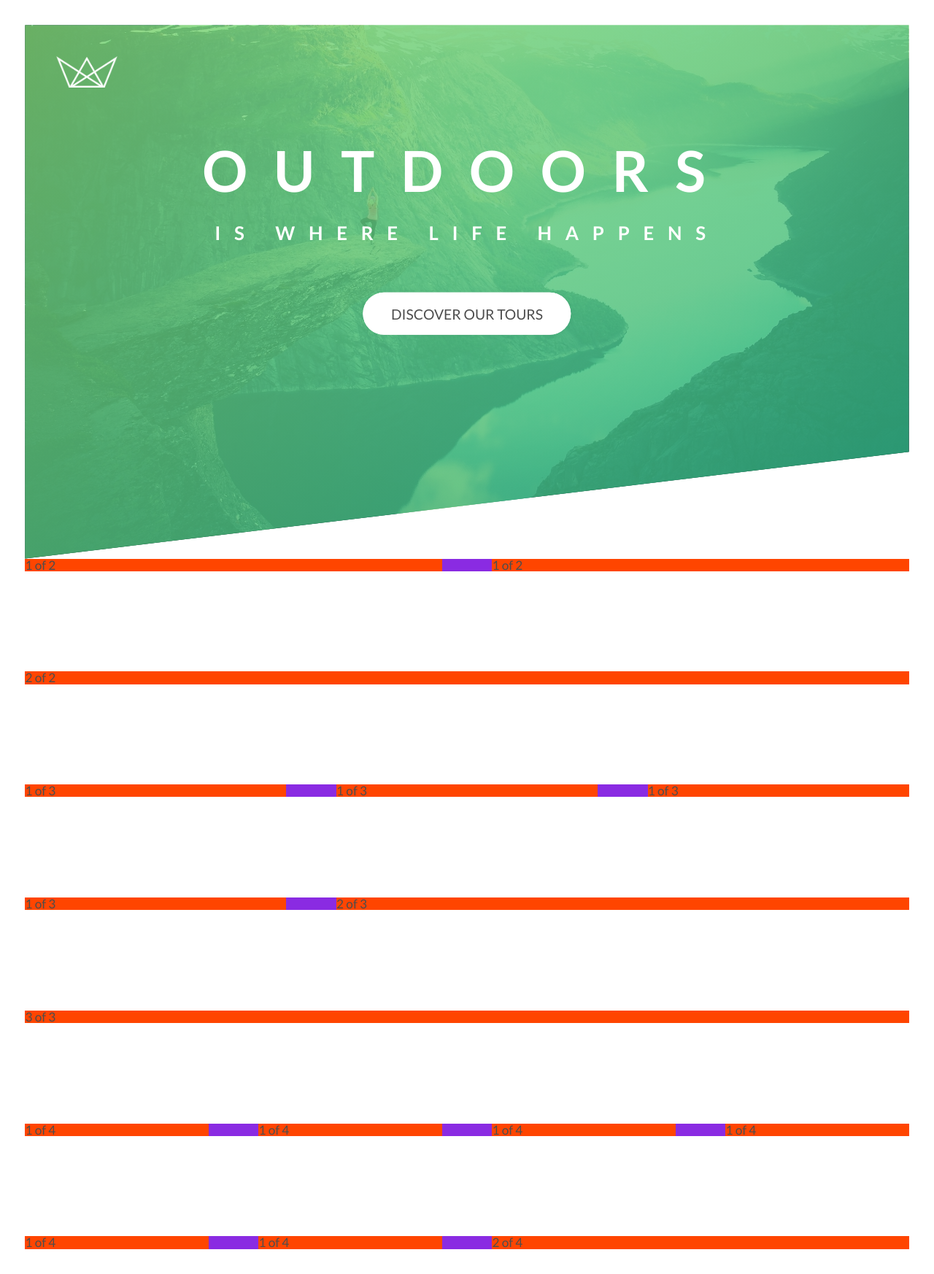
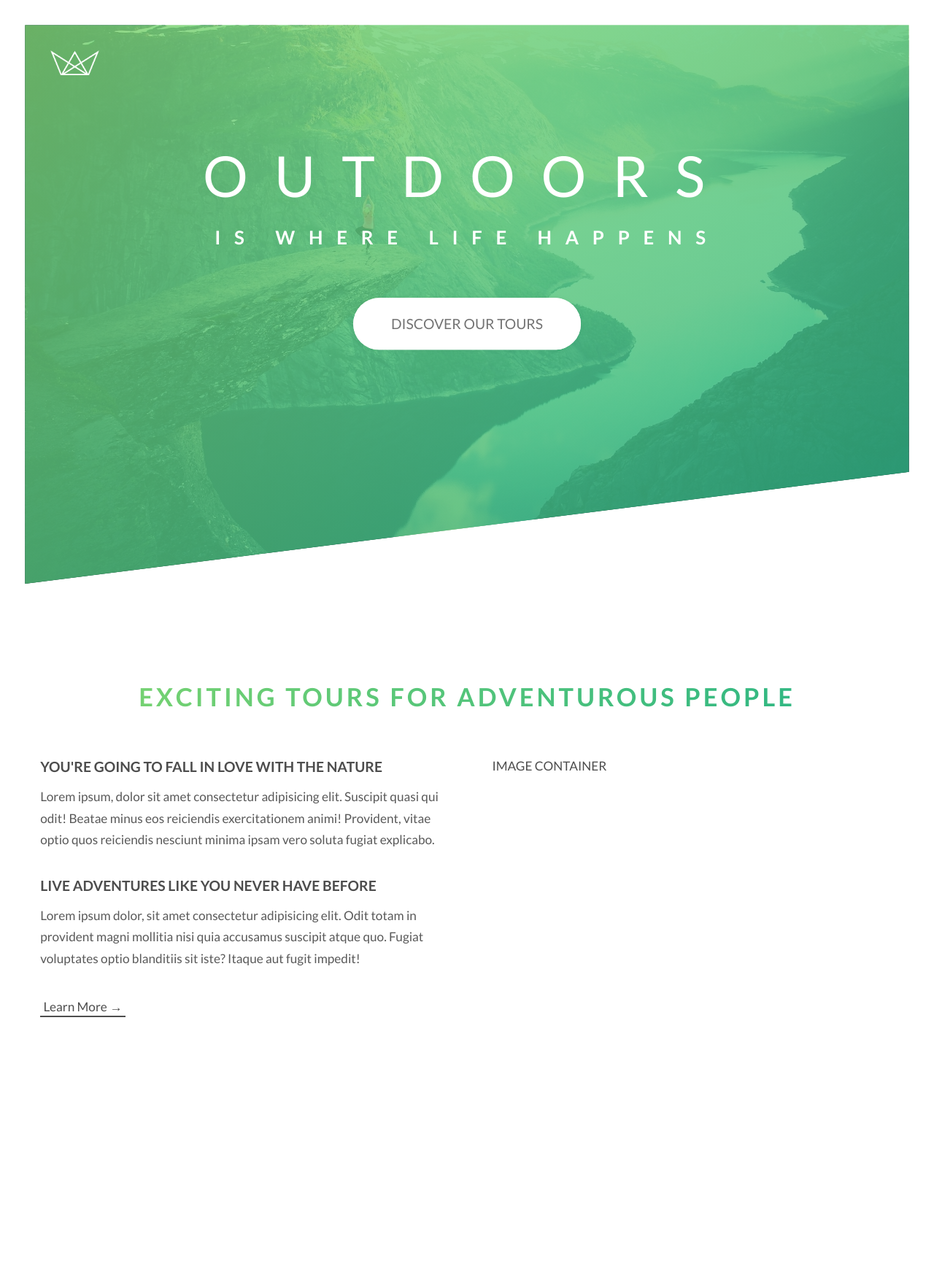
Before and after one commit to onurcaner/udemy-advanced-css-and-sass-flexbox-grid-animations-and-more, a website built with Parcel: page Natours/index.html in a window 1280 px wide. Shown: the whole page at 73% size. After the commit the page ends 1429 px from the top, so only its background shows below. Built offline with nearby package versions, Linux system fonts and the light colour scheme.

Commit message:
Code backup and course checkpoint

```diff
--- a/Natours/index.html
+++ b/Natours/index.html
@@ -21,6 +21,7 @@
     <link rel="stylesheet" href="./source/sass/main.scss" />
   </head>
   <body>
+    <!-- Hero Section -->
     <header class="hero">
       <img
         class="hero__logo"
@@ -42,44 +43,44 @@
       </div>
     </header>
     <main>
-      <div class="gird">
-        <div class="grid__row">
-          <div class="grid__column grid__column--size--1-of-2">1 of 2</div>
-          <div class="grid__column grid__column--size--1-of-2">1 of 2</div>
+      <!-- About Section -->
+      <section class="about">
+        <h2 class="section-heading">Exciting Tours For Adventurous People</h2>
+        <div class="grid">
+          <div class="grid__row">
+            <ul class="grid__column grid__column--size--1-of-2">
+              <li>
+                <h3 class="content-heading">
+                  You're going to fall in love with the nature
+                </h3>
+                <p class="content-text force-margin-bottom">
+                  Lorem ipsum, dolor sit amet consectetur adipisicing elit.
+                  Suscipit quasi qui odit! Beatae minus eos reiciendis
+                  exercitationem animi! Provident, vitae optio quos reiciendis
+                  nesciunt minima ipsam vero soluta fugiat explicabo.
+                </p>
+              </li>
+              <li>
+                <h3 class="content-heading">
+                  Live adventures like you never have before
+                </h3>
+                <p class="content-text force-margin-bottom">
+                  Lorem ipsum dolor, sit amet consectetur adipisicing elit. Odit
+                  totam in provident magni mollitia nisi quia accusamus suscipit
+                  atque quo. Fugiat voluptates optio blanditiis sit iste? Itaque
+                  aut fugit impedit!
+                </p>
+              </li>
+              <li>
+                <a href="#" class="anchor">Learn more &rarr;</a>
+              </li>
+            </ul>
+            <div class="grid__column grid__column--size--1-of-2">
+              IMAGE CONTAINER
+            </div>
+          </div>
         </div>
-
-        <div class="grid__row">
-          <div class="grid__column grid__column--size--2-of-2">2 of 2</div>
-        </div>
-
-        <div class="grid__row">
-          <div class="grid__column grid__column--size--1-of-3">1 of 3</div>
-          <div class="grid__column grid__column--size--1-of-3">1 of 3</div>
-          <div class="grid__column grid__column--size--1-of-3">1 of 3</div>
-        </div>
-
-        <div class="grid__row">
-          <div class="grid__column grid__column--size--1-of-3">1 of 3</div>
-          <div class="grid__column grid__column--size--2-of-3">2 of 3</div>
-        </div>
-
-        <div class="grid__row">
-          <div class="grid__column grid__column--size--3-of-3">3 of 3</div>
-        </div>
-
-        <div class="grid__row">
-          <div class="grid__column grid__column--size--1-of-4">1 of 4</div>
-          <div class="grid__column grid__column--size--1-of-4">1 of 4</div>
-          <div class="grid__column grid__column--size--1-of-4">1 of 4</div>
-          <div class="grid__column grid__column--size--1-of-4">1 of 4</div>
-        </div>
-
-        <div class="grid__row">
-          <div class="grid__column grid__column--size--1-of-4">1 of 4</div>
-          <div class="grid__column grid__column--size--1-of-4">1 of 4</div>
-          <div class="grid__column grid__column--size--2-of-4">2 of 4</div>
-        </div>
-      </div>
+      </section>
     </main>
     <footer></footer>
   </body>
--- a/Natours/source/sass/abstracts/_mixins.scss
+++ b/Natours/source/sass/abstracts/_mixins.scss
@@ -17,3 +17,18 @@
     margin-bottom: $gap;
   }
 }
+
+@mixin margin-bottom($margin) {
+  &:not(:last-child) {
+    margin-bottom: $margin;
+  }
+
+  &.force-margin-bottom {
+    margin-bottom: 2.25rem;
+  }
+}
+
+@mixin margin-auto {
+  margin-left: auto;
+  margin-right: auto;
+}
--- a/Natours/source/sass/abstracts/_variables.scss
+++ b/Natours/source/sass/abstracts/_variables.scss
@@ -1,11 +1,41 @@
+@use 'sass:color';
+@use 'sass:math';
+
+/* Given Colors */
 $color--primary--light: #7ed56f;
 $color--primary: #55c57a;
 $color--primary--dark: #28b485;
+$color--white: #fff;
 $color--grey: #808080;
+$color--black: #000;
 
-$shadow--xs: 0 0 0.5rem -0.1rem rgba(0, 0, 0, 0.08);
-$shadow--s: 0 0 0.8rem -0.16rem rgba(0, 0, 0, 0.1);
-$shadow--m: 0 0 1.25rem -0.25rem rgba(0, 0, 0, 0.12);
-$shadow--l: 0 0 2rem -0.4rem rgba(0, 0, 0, 0.14);
-$shadow--xl: 0 0 2.5rem -0.5rem rgba(0, 0, 0, 0.16);
-$shadow--xxl: 0 0 4rem -0.8rem rgba(0, 0, 0, 0.18);
+/* Text Color Grey */
+$color--text--dark: color.change($color--grey, $lightness: 25%);
+$color--text: color.change($color--grey, $lightness: 30%);
+$color--text--light: color.change($color--grey, $lightness: 35%);
+$color--text--lighter: color.change($color--grey, $lightness: 40%);
+$color--text--lightest: color.change($color--grey, $lightness: 45%);
+
+/* Text Color Main */
+$color--text--primary: color.change($color--primary, $lightness: 25%);
+$color--text--primary--safe: color.change($color--primary, $lightness: 35%);
+$color--text--primary--safe-light: color.change(
+  $color--primary--light,
+  $lightness: 34%
+);
+$color--text--primary--safe-dark: color.change(
+  $color--primary--dark,
+  $lightness: 32%
+);
+
+/* Spacing */
+$length--horizontal-padding: 2rem;
+$length--max-width: 72rem - 2 * $length--horizontal-padding;
+
+/* Shadows */
+$shadow--xs: 0 0 0.5rem -0.1rem rgba($color--black, 0.08);
+$shadow--s: 0 0 0.8rem -0.16rem rgba($color--black, 0.1);
+$shadow--m: 0 0 1.25rem -0.25rem rgba($color--black, 0.12);
+$shadow--l: 0 0 2rem -0.4rem rgba($color--black, 0.14);
+$shadow--xl: 0 0 2.5rem -0.5rem rgba($color--black, 0.16);
+$shadow--xxl: 0 0 4rem -0.8rem rgba($color--black, 0.18);
--- a/Natours/source/sass/base/_animations.scss
+++ b/Natours/source/sass/base/_animations.scss
@@ -14,6 +14,28 @@
 
 %transition--slow {
   transition: all 0.6s ease;
+}
+
+%transition--hover-active-translate {
+  &:hover {
+    translate: 0 -0.125rem;
+  }
+
+  &:active {
+    translate: 0 -0.0625rem;
+  }
+}
+
+%transition--hover-active-shadow--xs {
+  box-shadow: $shadow--xs;
+
+  &:hover {
+    box-shadow: $shadow--m;
+  }
+
+  &:active {
+    box-shadow: $shadow--s;
+  }
 }
 
 @keyframes fade-in--to-left {
--- a/Natours/source/sass/base/_base.scss
+++ b/Natours/source/sass/base/_base.scss
@@ -3,8 +3,13 @@ html {
 }
 
 body {
-  padding: 2rem;
-  background-color: white;
+  padding: $length--horizontal-padding;
+  background-color: $color--white;
+}
+
+main {
+  max-width: $length--max-width;
+  @include margin-auto;
 }
 
 .grid {
@@ -12,13 +17,11 @@ body {
   $gap--row: 8rem;
 
   &__row {
-    background-color: blueviolet;
     @include clear-fix;
     @include row-gap($gap--row);
   }
 
   &__column {
-    background-color: orangered;
     float: left;
     width: 100%;
     @include column-gap($gap--column);
--- a/Natours/source/sass/base/_reset.scss
+++ b/Natours/source/sass/base/_reset.scss
@@ -28,3 +28,7 @@ img {
   height: auto;
   width: auto;
 }
+
+ul {
+  list-style-type: none;
+}
--- a/Natours/source/sass/base/_typography.scss
+++ b/Natours/source/sass/base/_typography.scss
@@ -1,6 +1,64 @@
-@use 'sass:color';
-
 body {
   font-family: 'Lato', sans-serif;
-  color: color.change($color--grey, $lightness: 30%);
+  color: $color--text;
 }
+
+%heading {
+  font-weight: 700;
+  text-align: center;
+  text-transform: uppercase;
+}
+
+@mixin hero-heading {
+  @extend %heading;
+  font-size: 3.4rem;
+  letter-spacing: 1ch;
+  color: $color--white;
+
+  &--main,
+  &--sub {
+    display: block;
+  }
+
+  &--main {
+    font-size: 4.5rem;
+    letter-spacing: 0.8ch;
+    font-weight: 400;
+    margin-bottom: 2rem;
+  }
+
+  &--sub {
+    font-size: 1.5rem;
+    letter-spacing: 1.25ch;
+    margin-bottom: 4rem;
+  }
+}
+
+%section-heading {
+  @extend %heading;
+  font-size: 2rem;
+  letter-spacing: 0.2ch;
+  background-image: linear-gradient(
+    to right,
+    $color--primary--light,
+    $color--primary--dark
+  );
+  background-clip: text;
+  color: transparent;
+  margin-bottom: 4rem;
+}
+
+%content-heading {
+  @extend %heading;
+  text-align: start;
+  font-size: 1.125rem;
+  margin-bottom: 1rem;
+}
+
+%content-text {
+  font-size: 1rem;
+  line-height: 1.7;
+  max-width: 65ch;
+  color: $color--text--light;
+  @include margin-bottom(2.25rem);
+}
--- /dev/null
+++ b/Natours/source/sass/components/_anchor.scss
@@ -0,0 +1,10 @@
+.anchor {
+  text-transform: capitalize;
+  padding: 0.25em;
+  @extend %transition--fast;
+  @extend %transition--hover-active-translate;
+
+  &:hover {
+    color: $color--text--primary;
+  }
+}
--- a/Natours/source/sass/components/_button.scss
+++ b/Natours/source/sass/components/_button.scss
@@ -1,15 +1,14 @@
-@use 'sass:color';
-
 .button {
   position: relative;
   text-transform: uppercase;
   padding: 1em 2em;
   border-bottom: unset;
   border-radius: 2em;
-  color: white;
+  color: $color--white;
   background-color: $color--primary;
-  box-shadow: $shadow--xs;
   @extend %transition--fast;
+  @extend %transition--hover-active-translate;
+  @extend %transition--hover-active-shadow--xs;
 
   &::before {
     content: '';
@@ -22,23 +21,13 @@
     @extend %transition--normal;
   }
 
-  &:hover {
-    box-shadow: $shadow--m;
-    translate: 0 -0.125rem;
-
-    &::before {
-      scale: 1.25 1.5;
-      opacity: 0;
-    }
-  }
-
-  &:active {
-    box-shadow: $shadow--s;
-    translate: 0 -0.0625rem;
+  &:hover::before {
+    scale: 1.25 1.5;
+    opacity: 0;
   }
 
   &--white {
-    color: color.change($color--grey, $lightness: 30%);
-    background-color: white;
+    color: $color--text--lightest;
+    background-color: $color--white;
   }
 }
--- /dev/null
+++ b/Natours/source/sass/components/_content.scss
@@ -0,0 +1,7 @@
+.content-heading {
+  @extend %content-heading;
+}
+
+.content-text {
+  @extend %content-text;
+}
--- a/Natours/source/sass/components/_hero-heading.scss
+++ b/Natours/source/sass/components/_hero-heading.scss
@@ -1,28 +1,16 @@
 .hero-heading {
-  font-size: 3.4rem;
-  letter-spacing: 1ch;
-  text-transform: uppercase;
-  text-align: center;
-  font-weight: 700;
-  color: white;
+  @include hero-heading;
 
   &--main,
   &--sub {
-    display: block;
     @extend %fade-in;
   }
 
   &--main {
-    font-size: 4.5rem;
-    letter-spacing: 0.8ch;
-    margin-bottom: 2rem;
     animation-name: fade-in--to-right;
   }
 
   &--sub {
-    font-size: 1.5rem;
-    letter-spacing: 1.25ch;
-    margin-bottom: 4rem;
     animation-name: fade-in--to-left;
   }
 }
--- /dev/null
+++ b/Natours/source/sass/components/_section-heading.scss
@@ -0,0 +1,3 @@
+.section-heading {
+  @extend %section-heading;
+}
--- a/Natours/source/sass/layout/_hero.scss
+++ b/Natours/source/sass/layout/_hero.scss
@@ -2,14 +2,14 @@
 
 .hero {
   position: relative;
-  height: calc(100vh - 4rem);
+  height: calc(100vh - #{$length--horizontal-padding});
   width: 100%;
   clip-path: polygon(0 0, 100% 0, 100% 80%, 0 100%);
   background-color: $color--primary;
   background-image: linear-gradient(
       to right bottom,
-      color.adjust($color--primary--light, $alpha: -0.2),
-      color.adjust($color--primary--dark, $alpha: -0.2)
+      color.change($color--primary--light, $alpha: 0.8),
+      color.change($color--primary--dark, $alpha: 0.8)
     ),
     url(../assets/images/hero.jpg);
   background-size: cover;
@@ -17,10 +17,9 @@
 
   &__logo {
     position: absolute;
-    font-size: 2.5rem;
-    top: 1em;
-    left: 1em;
-    height: 1em;
+    top: $length--horizontal-padding;
+    left: $length--horizontal-padding;
+    height: 2rem;
   }
 
   &__headline-and-button-container {
@@ -31,6 +30,7 @@
 
   .button--hero {
     font-size: 1.125rem;
+    padding: 1.5rem 3rem;
     animation-delay: 0.8s;
     @extend %fade-in;
     animation-name: fade-in--to-up;
--- a/Natours/source/sass/main.scss
+++ b/Natours/source/sass/main.scss
@@ -9,7 +9,10 @@
 @import 'base/base';
 
 @import 'components/button';
+@import 'components/anchor';
 @import 'components/hero-heading';
+@import 'components/section-heading';
+@import 'components/content';
 
 @import 'layout/hero';
 
--- a/Natours/source/sass/pages/_home.scss
+++ b/Natours/source/sass/pages/_home.scss
@@ -0,0 +1,3 @@
+.hero {
+  margin-bottom: 8rem;
+}
```
